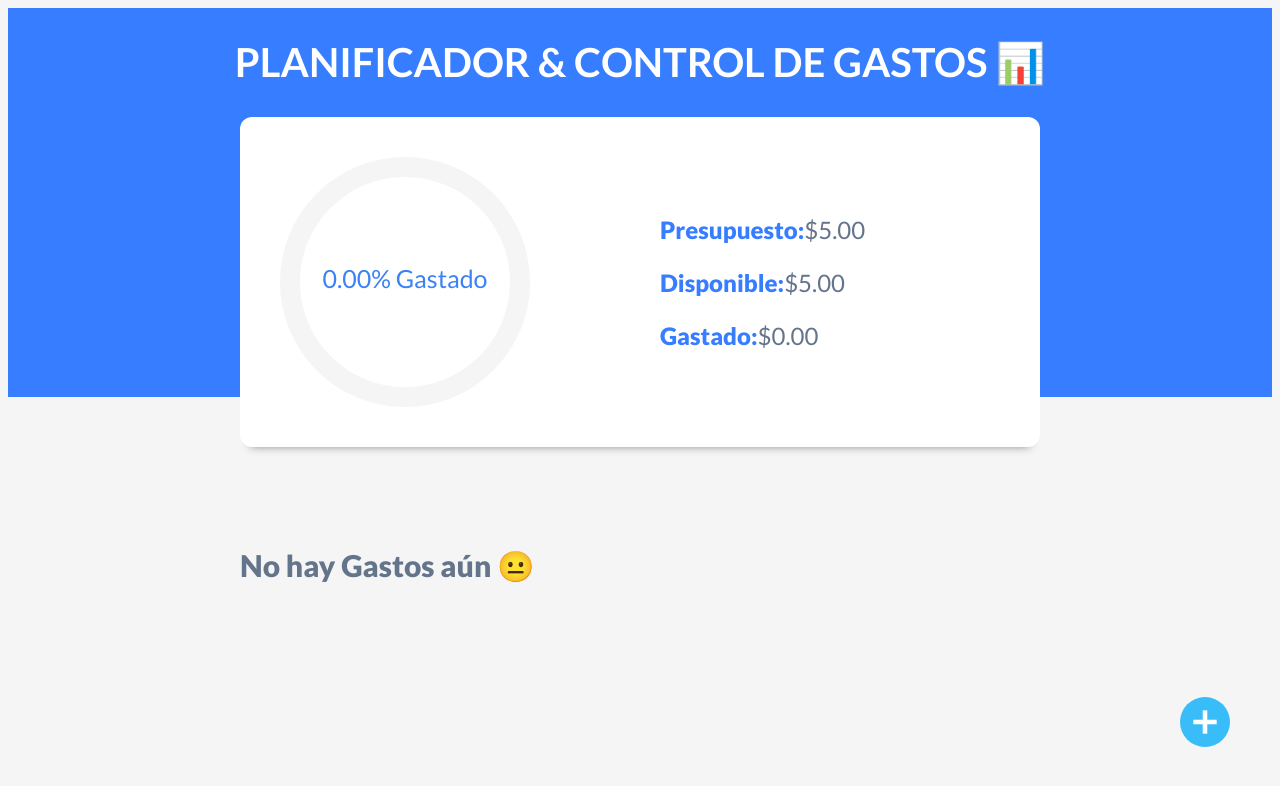
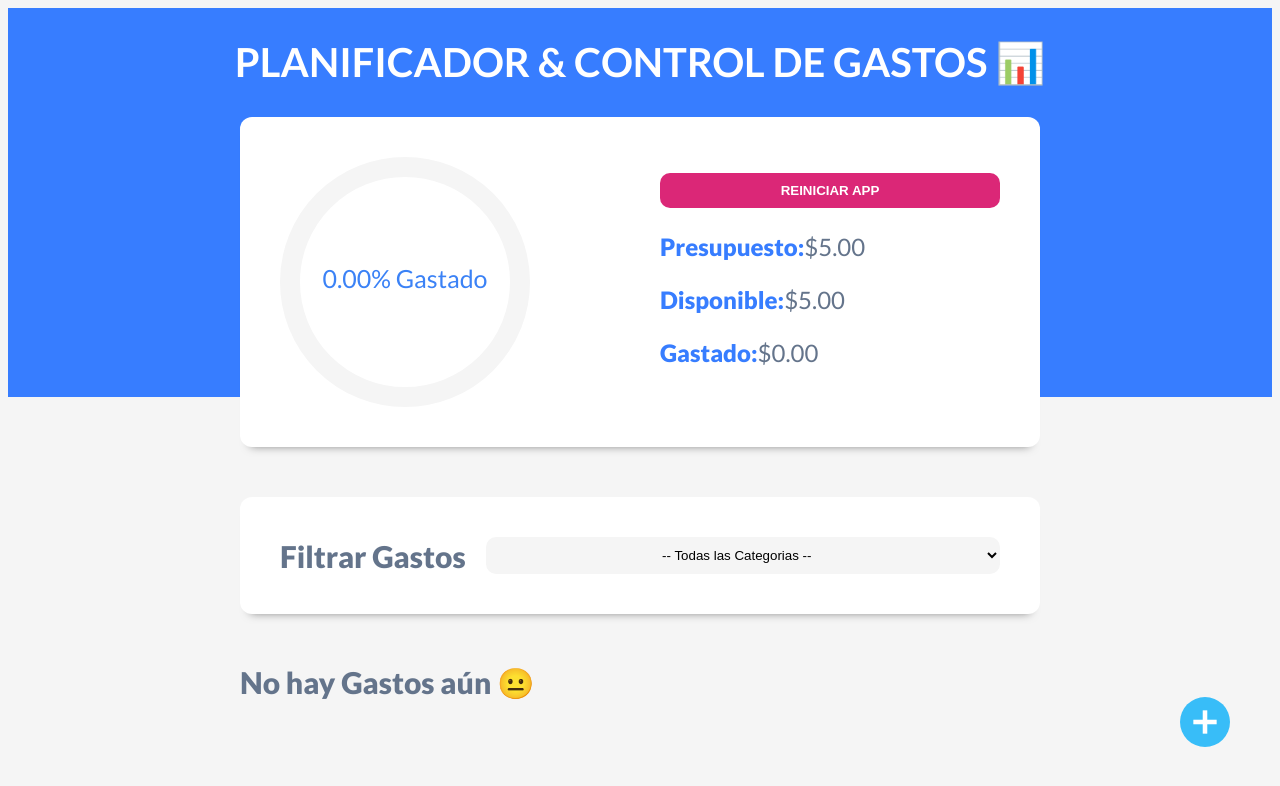
Before and after one commit to borismg04/Wallet-Budget, a React (Vite) app: page / in a window 1280 px wide. Both pictures are taken after typing "5" into the empty fields and a click on the input "Añadir". Shown: the top 786 px of the page. Built offline with nearby package versions, Linux system fonts and the light colour scheme.

Commit message:
finish app

```diff
--- a/src/App.jsx
+++ b/src/App.jsx
@@ -3,6 +3,7 @@
 import Header from './components/Header'
 import ListadoGastos from './components/ExpensesList'
 import Modal from './components/Modal'
+import Filtros from './components/Filtros'
 
 import {generarId} from './helpers'
 
@@ -15,15 +16,14 @@
     localStorage.getItem('presupuesto') ?? ''
   )
   const [isValidPresupuesto, setIsValidPresupuesto] = useState(false)
-
   const [modal , setModal] = useState(false)
   const [animarModal, setAnimarModal] = useState(false)
-
   const [gastos, setGastos] = useState(
     localStorage.getItem('gastos') ? JSON.parse(localStorage.getItem('gastos')) : []
   )
-
   const [gastoEditar , setGastoEditar] = useState({})
+  const [filtro, setFiltro] = useState('')
+  const [gastosFiltrados , setGastosFiltrados] = useState([])
 
   useEffect(() => {
     if(Object.keys(gastoEditar).length > 0){
@@ -50,6 +50,12 @@
     }
   },[])
 
+  useEffect(() => {
+    if(filtro){
+      const gastosFiltrados = gastos.filter(gasto => gasto.categoria === filtro);
+      setGastosFiltrados(gastosFiltrados);
+    }
+  },[filtro])
 
   const handleNuevoGasto = () => {
     setModal(true);
@@ -87,6 +93,7 @@
     <div className={modal ? 'fijar' : ''}>
       <Header
         gastos={gastos}
+        setGastos={setGastos}
         presupuesto={presupuesto}
         setPresupuesto={setPresupuesto}
         isValidPresupuesto={isValidPresupuesto}
@@ -96,10 +103,16 @@
       {isValidPresupuesto && (
         <>
           <main>
+          <Filtros
+            filtro={filtro}
+            setFiltro={setFiltro}
+          />
             <ListadoGastos
               gastos={gastos}
               setGastoEditar={setGastoEditar}
               eliminarGasto={eliminarGasto}
+              filtro={filtro}
+              gastosFiltrados={gastosFiltrados}
             />
           </main>
           <div className='nuevo-gasto'>
--- a/src/components/BudgetControl.jsx
+++ b/src/components/BudgetControl.jsx
@@ -2,7 +2,13 @@
 import {CircularProgressbar,buildStyles} from 'react-circular-progressbar'
 import 'react-circular-progressbar/dist/styles.css';
 
-const BudgetControl = ({gastos,presupuesto}) => {
+const BudgetControl = ({
+  gastos,
+  presupuesto,
+  setGastos,
+  setPresupuesto,
+  isValidPresupuesto,
+}) => {
 
   const [porcentaje, setPorcentaje] = useState(0)
   const [disponible , setDisponible] = useState(0);
@@ -31,6 +37,15 @@
     })
   }
 
+  const handleResetApp = () => {
+    const resultado =confirm('¿Deseas reiniciar presupuesto y gastos?');
+    if(resultado){
+      setGastos([]);
+      setPresupuesto(0);
+      isValidPresupuesto(false);
+    }
+  }
+
 
   return (
     <div className='contenedor-presupuesto contenedor sombra dos-columnas'>
@@ -47,6 +62,13 @@
       </div>
 
       <div className='contenido-presupuesto'>
+      <button
+        className="reset-app"
+        type="button"
+        onClick={handleResetApp}
+      >
+        Reiniciar App
+      </button>
         <p>
           <span>Presupuesto:</span>{formatearCantidad(presupuesto)}
         </p>
--- a/src/components/ExpensesList.jsx
+++ b/src/components/ExpensesList.jsx
@@ -1,13 +1,35 @@
 import React from 'react'
 import Gasto from './Spent'
 
-const ExpensesList = ({gastos, setGastoEditar,eliminarGasto}) => {
+const ExpensesList = ({
+  gastos,
+  setGastoEditar,
+  eliminarGasto,
+  gastosFiltrados,
+  filtro,
+}) => {
   return (
     <div className='listado-gastos contenedor'>
-      <h2>{
-        gastos.length ? 'Gastos 📉' : 'No hay Gastos aún 😐'
-      }</h2>
-
+      {
+        filtro ? (
+          <>
+            <h2>
+              {gastosFiltrados.length ? 'Gastos 📉' : 'No hay Gastos en esta Categoria 😐'}
+            </h2>
+            {gastosFiltrados.map(gasto => (
+              <Gasto
+                key={gasto.id}
+                gasto={gasto}
+                setGastoEditar={setGastoEditar}
+                eliminarGasto={eliminarGasto}
+              />
+            ))}
+          </>
+        ) : (
+          <>
+            <h2>
+              {gastos.length ? 'Gastos 📉' : 'No hay Gastos aún 😐'}
+            </h2>
             {gastos.map(gasto => (
               <Gasto
                 key={gasto.id}
@@ -15,7 +37,11 @@
                 setGastoEditar={setGastoEditar}
                 eliminarGasto={eliminarGasto}
               />
-      ))}
+            ))
+            }
+          </>
+        )
+      }
     </div>
   )
 }
--- a/src/components/Filtros.jsx
+++ b/src/components/Filtros.jsx
@@ -1,9 +1,26 @@
 import {useState , useEffect} from 'react'
 
-const Filtros = () => {
+const Filtros = ({filtro,setFiltro}) => {
   return (
-    <div>
-      <h1>Filtros</h1>
+    <div className='filtros sombra contenedor'>
+      <form>
+        <div className='campo'>
+          <label>Filtrar Gastos</label>
+          <select
+            name={filtro}
+            onChange={e => setFiltro(e.target.value)}
+          >
+            <option value=''>-- Todas las Categorias --</option>
+            <option value='ahorro'>Ahorro</option>
+            <option value='comida'>Comida</option>
+            <option value='casa'>Casa</option>
+            <option value='gastos'>Gastos Varios</option>
+            <option value='ocio'>Ocio</option>
+            <option value='salud'>Salud</option>
+            <option value='suscripciones'>Suscripciones</option>
+          </select>
+        </div>
+      </form>
     </div>
   )
 }
--- a/src/components/Header.jsx
+++ b/src/components/Header.jsx
@@ -7,7 +7,8 @@
   presupuesto,
   setPresupuesto,
   isValidPresupuesto,
-  setIsValidPresupuesto
+  setIsValidPresupuesto,
+  setGastos,
 }) => {
   return (
     <header>
@@ -17,6 +18,9 @@
         <BudgetControl
           gastos={gastos}
           presupuesto={presupuesto}
+          setGastos={setGastos}
+          setPresupuesto={setPresupuesto}
+          isValidPresupuesto={isValidPresupuesto}
         />
       ) : (
         <NewBudget
```
Lines whose indentation alone changed are shown as unchanged.
